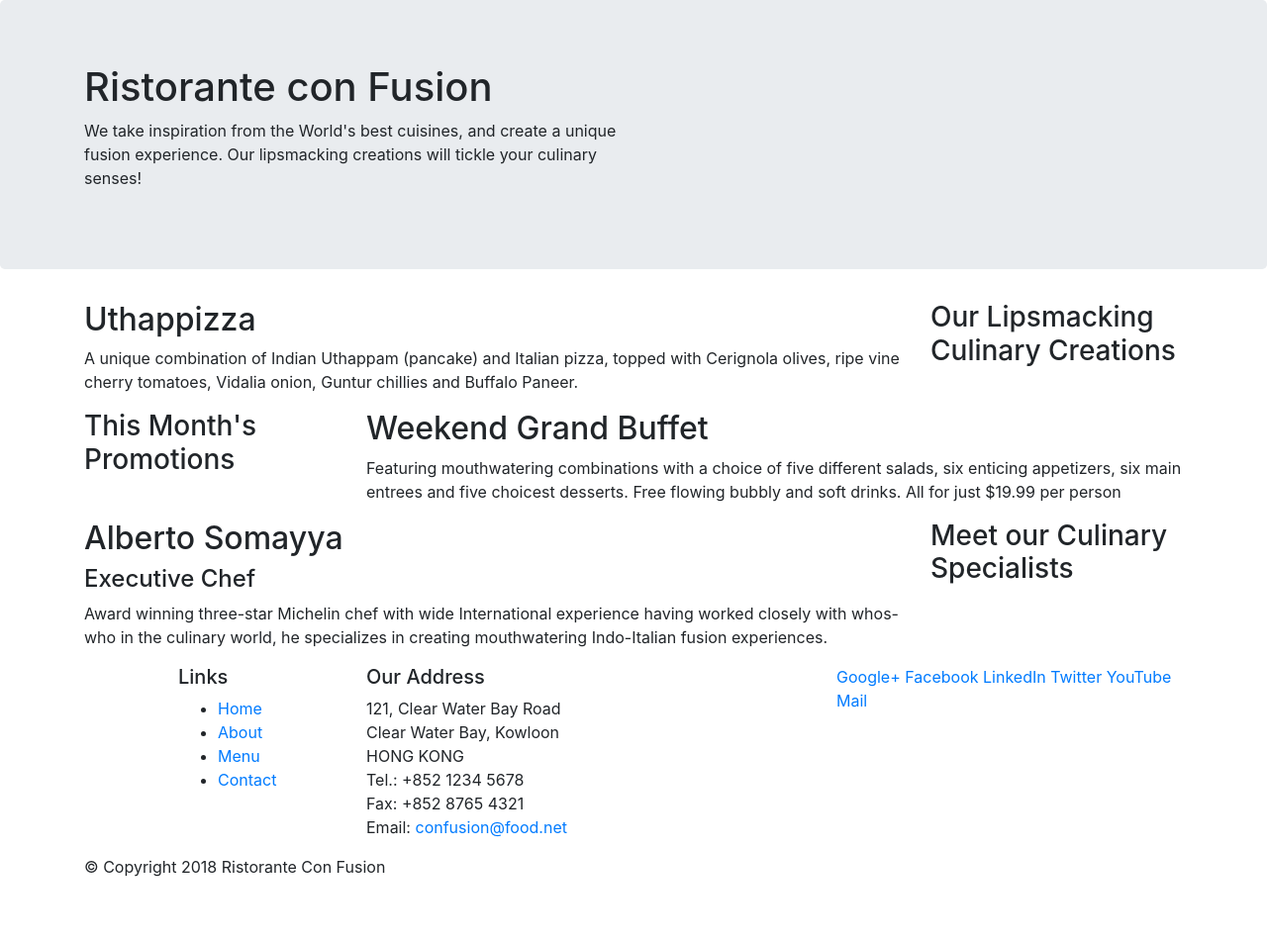
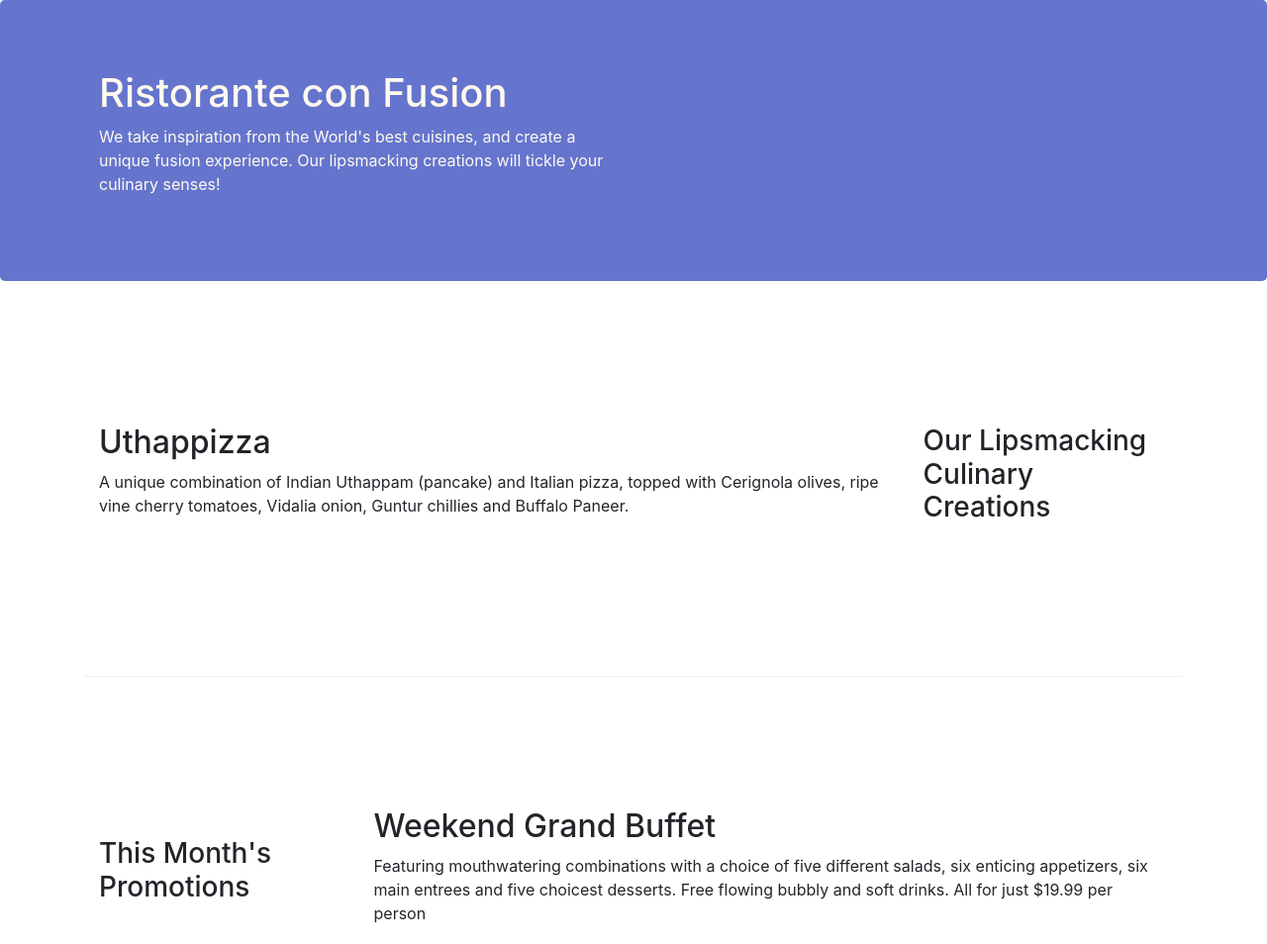
Before and after one commit to sahilmanchanda1999/FullStack-bootstrap, a website: page index.html in a window 1280 px wide. Shown: the top 954 px of the page at 99% size. Before the commit the page ends 904 px from the top, so only its background shows below. Drawn offline with nearby package versions, Linux system fonts and the light colour scheme.

Commit message:
grid part two

```diff
--- /dev/null
+++ b/css/styles.css
@@ -0,0 +1,27 @@
+.row-header{
+    margin: 0px auto;
+    padding: 0px auto;
+
+}
+.row-content{
+    margin: 0px auto;
+    padding: 50px 0px 50px 0px;
+    border-bottom: 1px ridge;
+    min-height: 400px;
+}
+.footer{
+    background-color: #D1C4E9;
+    margin: 0px auto;
+    padding: 20px 0px 20px 0px;
+}
+.jumbotron{
+    padding: 70px 30px 70px 30px;
+    margin: 0px auto;
+    background: #6575CD;
+    color: floralwhite;
+}
+.address{
+    font-size: 80%;
+    margin: 0px;
+    color: #0f0f0f;
+}
--- a/index.html
+++ b/index.html
@@ -9,14 +9,15 @@
 
      <!-- Bootstrap CSS -->
      <link rel="stylesheet" href="node_modules/bootstrap/dist/css/bootstrap.min.css">
-    <title>Ristorante Con Fusion</title>
+    <link rel="stylesheet" href="css/styles.css">
+     <title>Ristorante Con Fusion</title>
 </head>
 
 <body>
 
     <header class="jumbotron">
         <div class="container">
-            <div class="row">
+            <div class="row row-header">
                 <div  class="col-12 col-sm-6">
                     <h1>Ristorante con Fusion</h1>
                     <p>We take inspiration from the World's best cuisines, and create a unique fusion experience. Our lipsmacking creations will tickle your culinary senses!</p>
@@ -28,7 +29,7 @@
     </header>
 
     <div class="container">
-        <div class="row">
+        <div class="row row-content align-items-center">
             <div class="col-12 col-sm-4 order-sm-last col-md-3">
                 <h3>Our Lipsmacking Culinary Creations</h3>
             </div>
@@ -39,7 +40,7 @@
         </div>
 
 
-        <div class="row">
+        <div class="row row-content align-items-center">
             <div class="col-12 col-sm-4 col-md-3">
                 <h3>This Month's Promotions</h3>
             </div>
@@ -49,7 +50,7 @@
             </div>
         </div>
 
-        <div class="row">
+        <div class="row row-content align-items-center">
             <div class="col-12 col-sm-4 order-sm-last  col-md-3">
                 <h3>Meet our Culinary Specialists</h3>
             </div>
@@ -61,12 +62,12 @@
         </div>
     </div>
 
-    <footer>
+    <footer class="footer">
         <div class="container">
             <div class="row">
                 <div class="col-4 offset-1 col-sm-2">
                     <h5>Links</h5>
-                    <ul>
+                    <ul class="list-unstyled">
                         <li><a href="#">Home</a></li>
                         <li><a href="#">About</a></li>
                         <li><a href="#">Menu</a></li>
@@ -84,8 +85,8 @@
 		              Email: <a href="mailto:confusion@food.net">confusion@food.net</a>
 		           </address>
                 </div>
-                <div class="col-12 col-sm-4">
-                    <div>
+                <div class="col-12 col-sm-4 align-self-center">
+                    <div class="text-center">
                         <a href="http://google.com/+">Google+</a>
                         <a href="http://www.facebook.com/profile.php?id=">Facebook</a>
                         <a href="http://www.linkedin.com/in/">LinkedIn</a>
@@ -95,7 +96,7 @@
                     </div>
                 </div>
            </div>
-           <div class="row">
+           <div class="row justify-content-center">
                 <div class="col-auto">
                     <p>© Copyright 2018 Ristorante Con Fusion</p>
                 </div>
```
